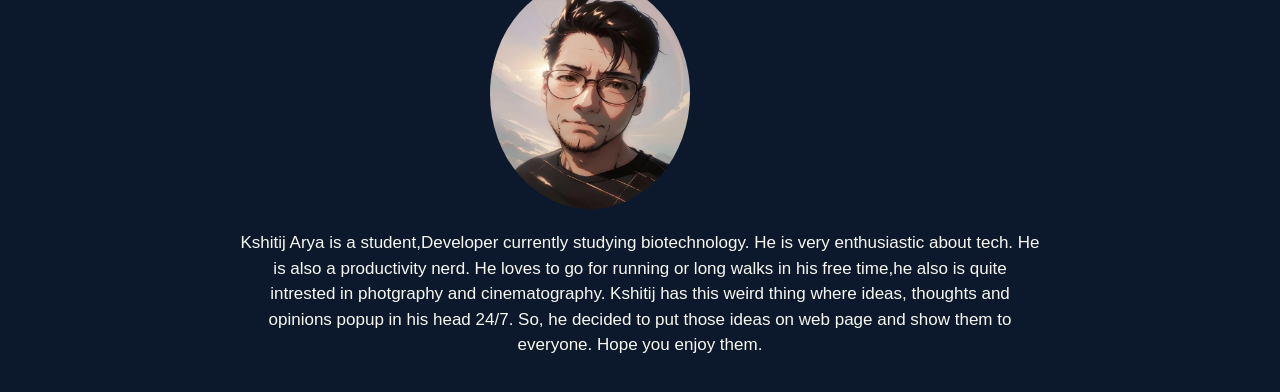
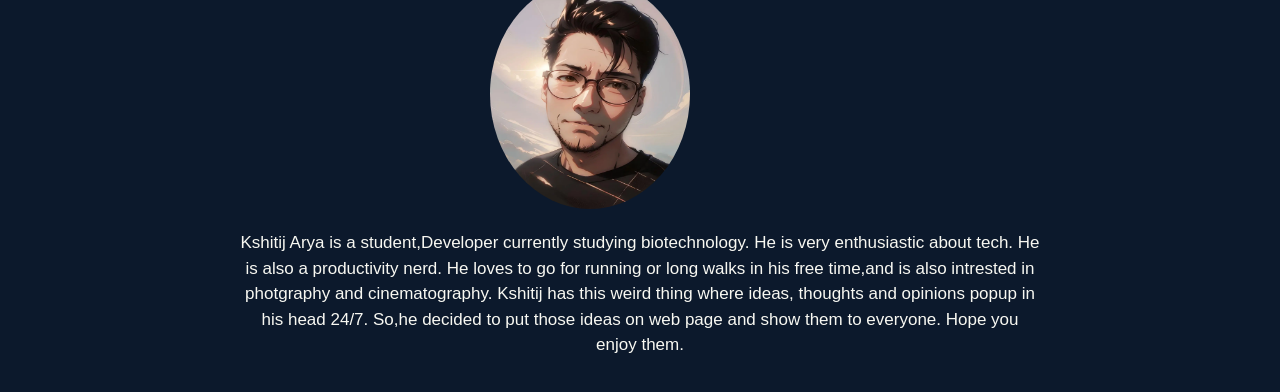
Before and after one commit to Crusader-Boss/Kshitij-Arya-Blog, a plain HTML site: page about_me.html in a window 1280 px wide. Shown: the part 170-562 px from the top of the page. Drawn offline with nearby package versions, Linux system fonts and the light colour scheme; a web font is replaced by a local one.

Commit message:
description update

```diff
--- a/about_me.html
+++ b/about_me.html
@@ -21,9 +21,9 @@
           <p class="description">
             Kshitij Arya is a student,Developer currently studying
             biotechnology. He is very enthusiastic about tech. He is also a productivity nerd. He loves to go for
-            running or long walks in his free time,he also is quite intrested in
+            running or long walks in his free time,and is also intrested in
             photgraphy and cinematography. Kshitij has this weird thing where
-            ideas, thoughts and opinions popup in his head 24/7. So, he decided to put those ideas on
+            ideas, thoughts and opinions popup in his head 24/7. So,he decided to put those ideas on
             web page and show them to everyone. Hope you enjoy them.
           </p>
       </div>
```
